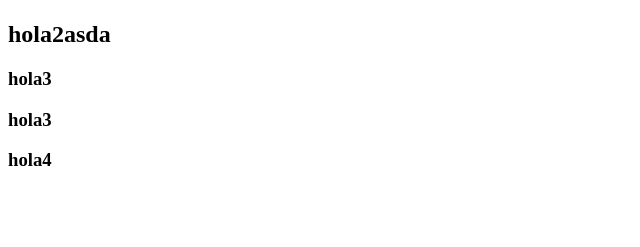
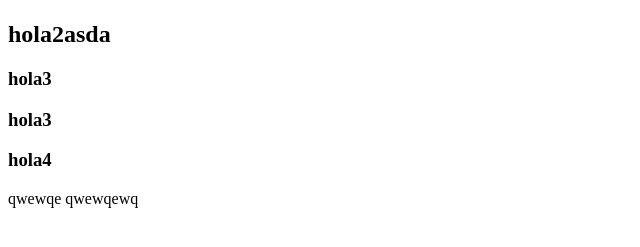
Before and after one commit to brianpr/arquitecto, a plain HTML site: page index.html in a window 1280 px wide. Shown: the part 59-306 px from the top of the page, without its empty margins (0-640 px from the left). Drawn offline with Linux system fonts and the light colour scheme.

Commit message:
algo mas

```diff
--- a/index.html
+++ b/index.html
@@ -11,5 +11,7 @@
   <h3>hola3</h3>
   <h3>hola3</h3>
   <h3>hola4</h3>
+  qwewqe
+  qwewqewq
 </body>
 </html>
```
